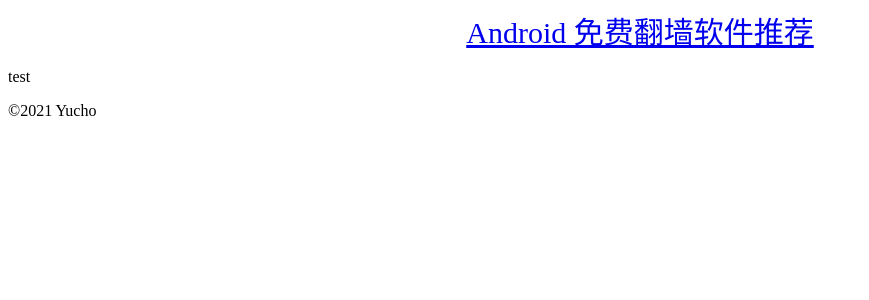
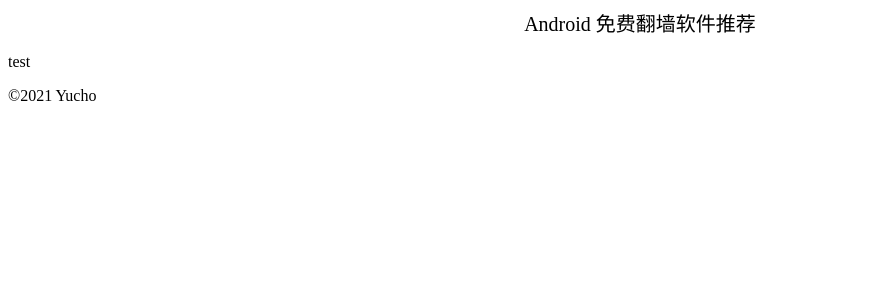
Before and after one commit to yucho123987/favourite-android-app, a Jekyll site: the page built from index.html, in a window 1280 px wide. Shown: the top 300 px of the page, without its empty margins (0-869 px from the left). Built offline with Jekyll 4.4.1, drawn with Linux system fonts in a browser that asks for light colours.

Commit message:
美化了header

```diff
--- a/static/css/main.css
+++ b/static/css/main.css
@@ -1,5 +1,7 @@
 #header{
 	text-align:center
 }#header #site-name{
-	font-size:30px
+	font-size:20px;
+	color:black;
+	text-decoration:none
 }
```
